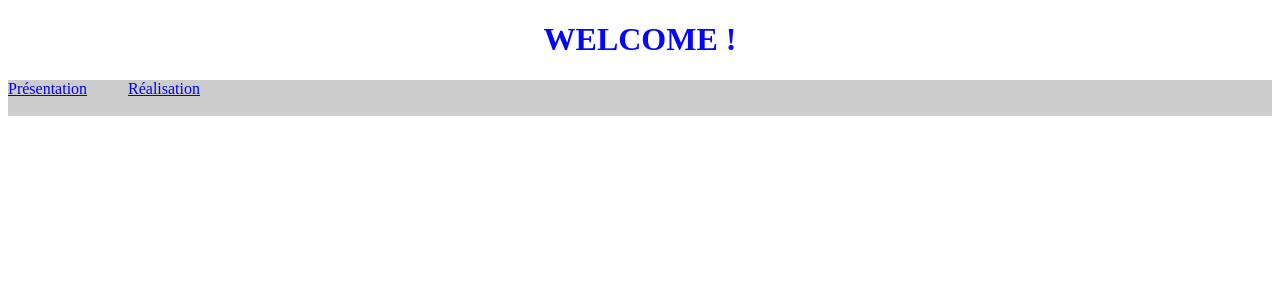
After one commit to Robi62300/portfolio, a PHP site: page /Accueil.html in a window 1280 px wide. The commit adds this page. Shown: the top 300 px of the page. Run offline with PHP 8.4, Linux system fonts and the light colour scheme.

Commit message:
debut du site

```diff
--- /dev/null
+++ b/Accueil.html
@@ -0,0 +1,24 @@
+<!DOCTYPE html>
+<html lang="en">
+
+<head>
+    <meta charset="UTF-8">
+    <meta name="viewport" content="width=device-width, initial-scale=1.0">
+    <title> Accueil </title>
+    <link href="index.css" rel="stylesheet" type="text/css">
+</head>
+
+<body>
+    <h1> WELCOME ! </h1>
+    <ul class="menu">
+        <li>
+            <a href="Presentation.html">Présentation </a><br />
+        </li>
+        <li>
+            <a href="Realisation.html">Réalisation </a1>
+        </li>
+    </ul>
+
+</body>
+
+</html>
--- a/index.html
+++ b/Presentation.html
@@ -1,10 +1,9 @@
 <!DOCTYPE html>
 <html lang="en">
-
 <head>
     <meta charset="UTF-8">
     <meta name="viewport" content="width=device-width, initial-scale=1.0">
-    <title>Document</title>
+    <title>Presentation</title>
 </head>
 <body>
 
--- a/index.css
+++ b/index.css
@@ -1,3 +1,19 @@
 h1 {
-    color: blue;
+    color: rgb(6, 6, 250);
+    text-align: center;
 }
+
+.menu {
+    display: flex;
+    padding: 0;
+    background-color: #ccc;
+}
+
+.menu li {
+    list-style-type: none;
+}
+
+.menu a {
+    display: block;
+    min-width: 120px;
+}
```
Also changed, not shown: Realisation.html (added, +11 -0 lines).
